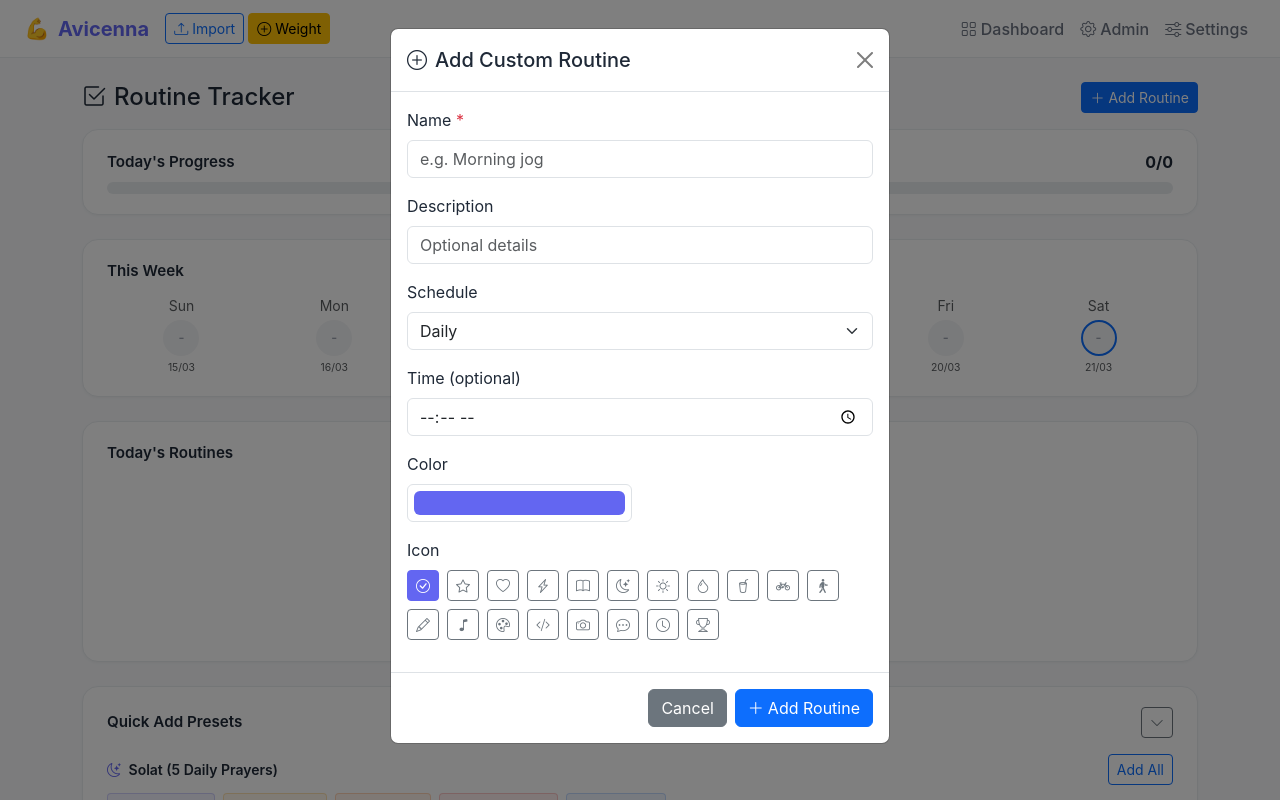
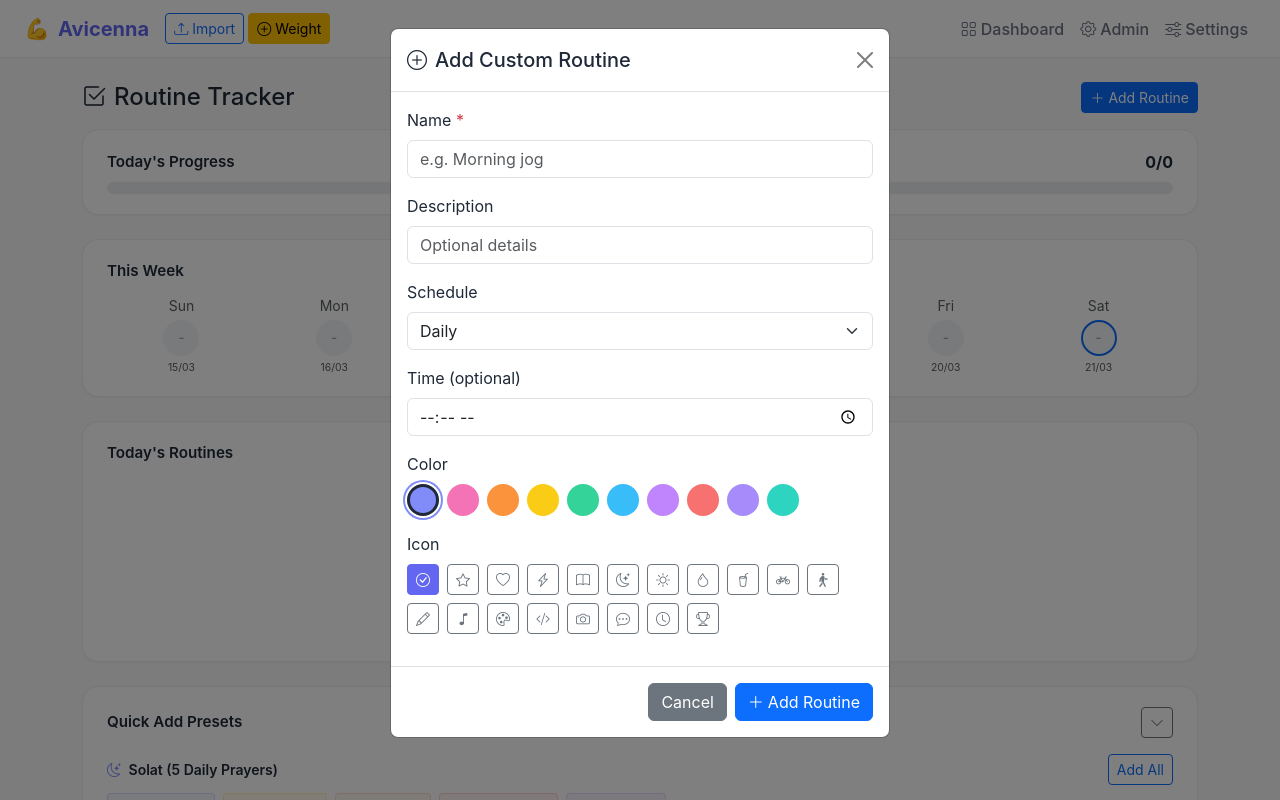
Before and after one commit to Tareq0267/Avicenna, a Django app: page /tracker/routines/ in a window 1280 px wide, after a click on "Add Routine". Run offline with Django 4.2, Linux system fonts and the light colour scheme; the visitor is signed in with stand-in values (Sample User, id 1); data that the repository does not hold is empty.

Commit message:
Replace color input with pastel color swatch picker for routines
- Replace native <input type="color"> with a grid of 10 pastel swatches
- Update all preset routine colors to use matching pastel palette
- Add color swatch CSS to style.css
- Apply to both dashboard routine card and standalone routine tracker

Co-Authored-By: Claude Opus 4.6 <noreply@anthropic.com>

```diff
--- a/static/tracker/css/style.css
+++ b/static/tracker/css/style.css
@@ -409,6 +409,25 @@ body {
   border-color: var(--primary) !important;
 }
 
+/* Color Swatches */
+.color-swatch {
+  width: 32px;
+  height: 32px;
+  border-radius: 50%;
+  background: var(--sw);
+  cursor: pointer;
+  border: 3px solid transparent;
+  transition: all 0.15s;
+  display: inline-block;
+}
+.color-swatch:hover {
+  transform: scale(1.15);
+}
+.color-swatch.active {
+  border-color: #1f2937;
+  box-shadow: 0 0 0 2px #fff, 0 0 0 4px var(--sw);
+}
+
 /* ===== Changelog Styles ===== */
 
 .changelog-entry {
--- a/templates/tracker/routine_tracker.html
+++ b/templates/tracker/routine_tracker.html
@@ -222,10 +222,19 @@
           <label class="form-label">Time (optional)</label>
           <input type="time" class="form-control" id="routineTime">
         </div>
-        <div class="row g-3">
-          <div class="col-6">
-            <label class="form-label">Color</label>
-            <input type="color" class="form-control form-control-color w-100" id="routineColor" value="#6366f1">
+        <div class="mb-3">
+          <label class="form-label">Color</label>
+          <div class="d-flex flex-wrap gap-2" id="colorPicker">
+            <label class="color-swatch active" style="--sw: #818cf8;"><input type="radio" class="d-none" name="color" value="#818cf8" checked></label>
+            <label class="color-swatch" style="--sw: #f472b6;"><input type="radio" class="d-none" name="color" value="#f472b6"></label>
+            <label class="color-swatch" style="--sw: #fb923c;"><input type="radio" class="d-none" name="color" value="#fb923c"></label>
+            <label class="color-swatch" style="--sw: #facc15;"><input type="radio" class="d-none" name="color" value="#facc15"></label>
+            <label class="color-swatch" style="--sw: #34d399;"><input type="radio" class="d-none" name="color" value="#34d399"></label>
+            <label class="color-swatch" style="--sw: #38bdf8;"><input type="radio" class="d-none" name="color" value="#38bdf8"></label>
+            <label class="color-swatch" style="--sw: #c084fc;"><input type="radio" class="d-none" name="color" value="#c084fc"></label>
+            <label class="color-swatch" style="--sw: #f87171;"><input type="radio" class="d-none" name="color" value="#f87171"></label>
+            <label class="color-swatch" style="--sw: #a78bfa;"><input type="radio" class="d-none" name="color" value="#a78bfa"></label>
+            <label class="color-swatch" style="--sw: #2dd4bf;"><input type="radio" class="d-none" name="color" value="#2dd4bf"></label>
           </div>
         </div>
         <div class="mb-3 mt-3">
@@ -299,7 +308,18 @@
         </div>
         <div class="mb-3">
           <label class="form-label">Color</label>
-          <input type="color" class="form-control form-control-color" id="editRoutineColor">
+          <div class="d-flex flex-wrap gap-2" id="editColorPicker">
+            <label class="color-swatch" style="--sw: #818cf8;"><input type="radio" class="d-none" name="edit_color" value="#818cf8"></label>
+            <label class="color-swatch" style="--sw: #f472b6;"><input type="radio" class="d-none" name="edit_color" value="#f472b6"></label>
+            <label class="color-swatch" style="--sw: #fb923c;"><input type="radio" class="d-none" name="edit_color" value="#fb923c"></label>
+            <label class="color-swatch" style="--sw: #facc15;"><input type="radio" class="d-none" name="edit_color" value="#facc15"></label>
+            <label class="color-swatch" style="--sw: #34d399;"><input type="radio" class="d-none" name="edit_color" value="#34d399"></label>
+            <label class="color-swatch" style="--sw: #38bdf8;"><input type="radio" class="d-none" name="edit_color" value="#38bdf8"></label>
+            <label class="color-swatch" style="--sw: #c084fc;"><input type="radio" class="d-none" name="edit_color" value="#c084fc"></label>
+            <label class="color-swatch" style="--sw: #f87171;"><input type="radio" class="d-none" name="edit_color" value="#f87171"></label>
+            <label class="color-swatch" style="--sw: #a78bfa;"><input type="radio" class="d-none" name="edit_color" value="#a78bfa"></label>
+            <label class="color-swatch" style="--sw: #2dd4bf;"><input type="radio" class="d-none" name="edit_color" value="#2dd4bf"></label>
+          </div>
         </div>
         <div id="editRoutineResult" class="alert d-none mt-3"></div>
       </div>
@@ -413,6 +433,15 @@ document.addEventListener('click', function(e) {
         iconBtn.classList.add('active');
         iconBtn.querySelector('input').checked = true;
     }
+    const colorSw = e.target.closest('.color-swatch');
+    if (colorSw) {
+        const picker = colorSw.closest('#colorPicker, #editColorPicker');
+        if (picker) {
+            picker.querySelectorAll('.color-swatch').forEach(b => b.classList.remove('active'));
+            colorSw.classList.add('active');
+            colorSw.querySelector('input').checked = true;
+        }
+    }
 });
 
 // ===== Save New Routine =====
@@ -425,7 +454,8 @@ function saveRoutine() {
     formData.append('description', document.getElementById('routineDesc').value.trim());
     formData.append('schedule_type', document.getElementById('routineSchedule').value);
     formData.append('time', document.getElementById('routineTime').value);
-    formData.append('color', document.getElementById('routineColor').value);
+    const selectedColor = document.querySelector('input[name="color"]:checked');
+    formData.append('color', selectedColor ? selectedColor.value : '#818cf8');
 
     const selectedIcon = document.querySelector('input[name="icon"]:checked');
     formData.append('icon', selectedIcon ? selectedIcon.value : 'bi-check-circle');
@@ -494,7 +524,13 @@ function openEditModal(id, name, desc, scheduleType, icon, color, configJson) {
     document.getElementById('editRoutineName').value = name;
     document.getElementById('editRoutineDesc').value = desc;
     document.getElementById('editRoutineSchedule').value = scheduleType;
-    document.getElementById('editRoutineColor').value = color;
+    // Select the matching color swatch
+    document.querySelectorAll('#editColorPicker .color-swatch').forEach(sw => {
+        const radio = sw.querySelector('input');
+        const match = radio.value === color;
+        radio.checked = match;
+        sw.classList.toggle('active', match);
+    });
 
     let config = {};
     try { config = JSON.parse(configJson.replace(/'/g, '"')); } catch(e) {}
@@ -525,7 +561,8 @@ function saveEditRoutine() {
     formData.append('description', document.getElementById('editRoutineDesc').value.trim());
     formData.append('schedule_type', document.getElementById('editRoutineSchedule').value);
     formData.append('time', document.getElementById('editRoutineTime').value);
-    formData.append('color', document.getElementById('editRoutineColor').value);
+    const editColor = document.querySelector('input[name="edit_color"]:checked');
+    formData.append('color', editColor ? editColor.value : '#818cf8');
 
     document.querySelectorAll('input[name="edit_days"]:checked').forEach(cb => {
         formData.append('days', cb.value);
--- a/tracker/routine_presets.py
+++ b/tracker/routine_presets.py
@@ -8,7 +8,7 @@ ROUTINE_PRESETS = {
         'schedule_config': {'time': '05:30'},
 
         'icon': 'bi-moon-stars',
-        'color': '#6366f1',
+        'color': '#818cf8',
         'group': 'solat',
     },
     'solat_zohor': {
@@ -18,7 +18,7 @@ ROUTINE_PRESETS = {
         'schedule_config': {'time': '13:00'},
 
         'icon': 'bi-sun',
-        'color': '#f59e0b',
+        'color': '#facc15',
         'group': 'solat',
     },
     'solat_asar': {
@@ -28,7 +28,7 @@ ROUTINE_PRESETS = {
         'schedule_config': {'time': '16:30'},
 
         'icon': 'bi-cloud-sun',
-        'color': '#f97316',
+        'color': '#fb923c',
         'group': 'solat',
     },
     'solat_maghrib': {
@@ -38,7 +38,7 @@ ROUTINE_PRESETS = {
         'schedule_config': {'time': '19:15'},
 
         'icon': 'bi-sunset',
-        'color': '#ef4444',
+        'color': '#f87171',
         'group': 'solat',
     },
     'solat_isyak': {
@@ -48,7 +48,7 @@ ROUTINE_PRESETS = {
         'schedule_config': {'time': '20:30'},
 
         'icon': 'bi-moon',
-        'color': '#3b82f6',
+        'color': '#a78bfa',
         'group': 'solat',
     },
     'exercise_morning': {
@@ -58,7 +58,7 @@ ROUTINE_PRESETS = {
         'schedule_config': {'time': '07:00'},
 
         'icon': 'bi-lightning-charge',
-        'color': '#10b981',
+        'color': '#34d399',
         'group': 'health',
     },
     'shower_morning': {
@@ -68,7 +68,7 @@ ROUTINE_PRESETS = {
         'schedule_config': {'time': '06:30'},
 
         'icon': 'bi-droplet',
-        'color': '#06b6d4',
+        'color': '#38bdf8',
         'group': 'health',
     },
     'drink_water': {
@@ -78,7 +78,7 @@ ROUTINE_PRESETS = {
         'schedule_config': {},
 
         'icon': 'bi-cup-straw',
-        'color': '#0ea5e9',
+        'color': '#2dd4bf',
         'group': 'health',
     },
     'read_quran': {
@@ -88,7 +88,7 @@ ROUTINE_PRESETS = {
         'schedule_config': {},
 
         'icon': 'bi-book',
-        'color': '#059669',
+        'color': '#34d399',
         'group': 'spiritual',
     },
     'skincare': {
@@ -98,7 +98,7 @@ ROUTINE_PRESETS = {
         'schedule_config': {},
 
         'icon': 'bi-stars',
-        'color': '#ec4899',
+        'color': '#f472b6',
         'group': 'health',
     },
 }
@@ -108,17 +108,17 @@ PRESET_GROUPS = {
     'solat': {
         'name': 'Solat (5 Daily Prayers)',
         'icon': 'bi-moon-stars',
-        'color': '#6366f1',
+        'color': '#818cf8',
     },
     'health': {
         'name': 'Health & Hygiene',
         'icon': 'bi-heart-pulse',
-        'color': '#10b981',
+        'color': '#34d399',
     },
     'spiritual': {
         'name': 'Spiritual',
         'icon': 'bi-book',
-        'color': '#059669',
+        'color': '#34d399',
     },
 }
 
```
Also changed, not shown: templates/tracker/partials/routine_card.html (+25 -9 lines).
